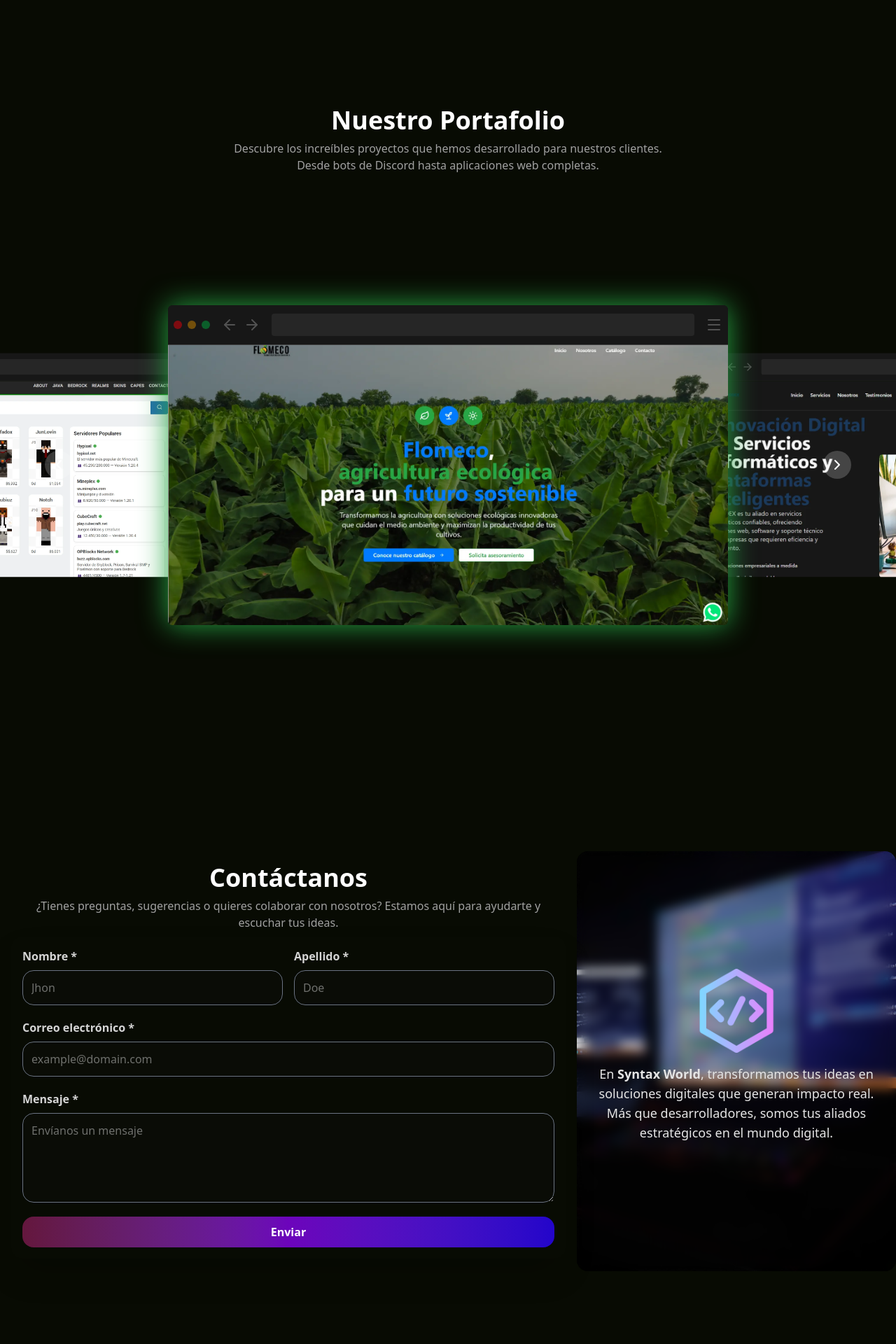
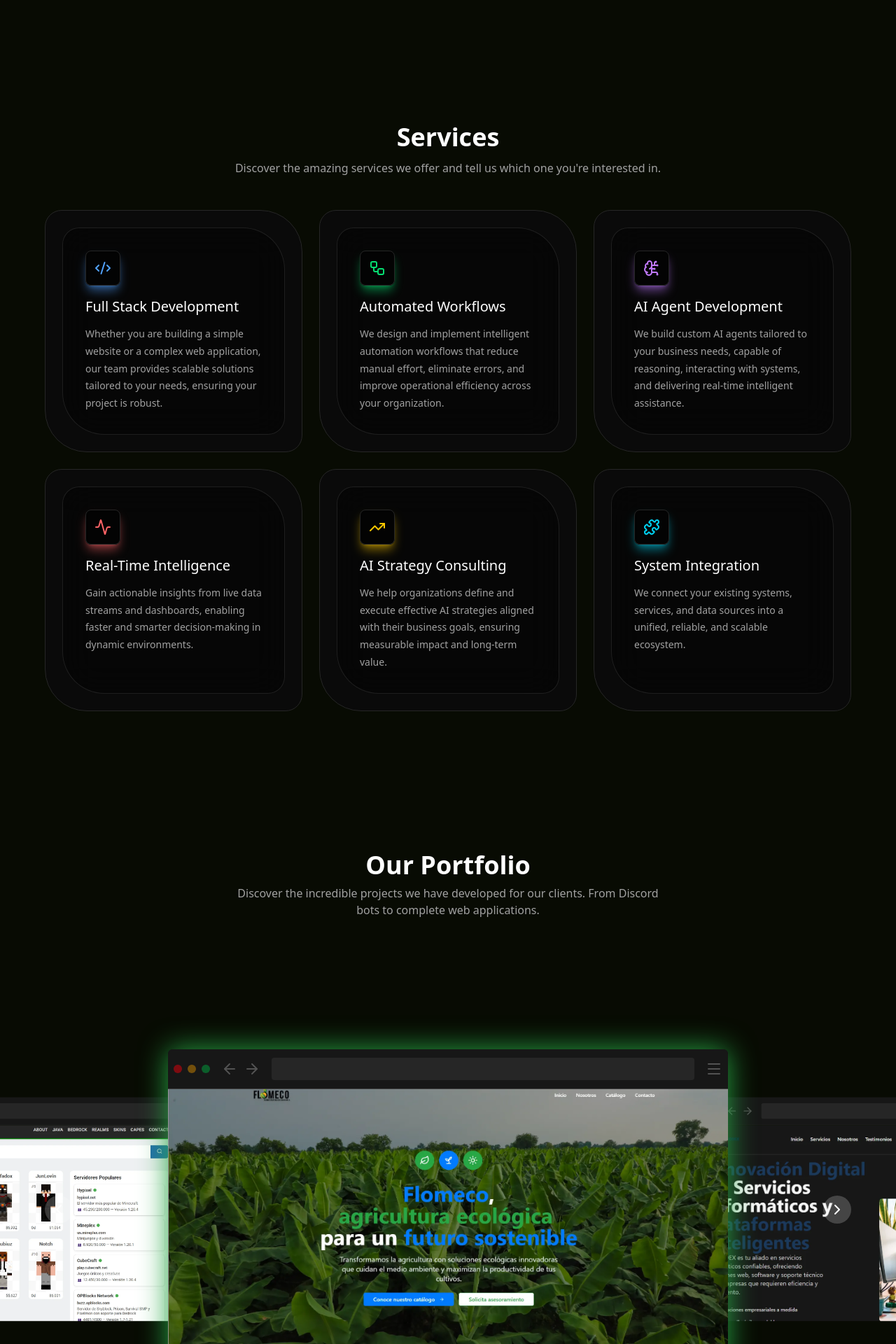
Before and after one commit to Anti-VibeCoders/syntax-landing, a Next.js app: page / in a window 1280 px wide. Shown: the part 800-2720 px from the top of the page at 70% size. Built offline with nearby package versions, Linux system fonts and the light colour scheme.

Commit message:
feat: Create service part and eliminate some of values.

```diff
--- a/src/app/globals.css
+++ b/src/app/globals.css
@@ -1,6 +1,6 @@
 @import "tailwindcss";
 
 ::selection {
-  background-color: #ffffff;
-  color: #000000;
+    background-color: #ffffff;
+    color: #000000;
 }
--- a/src/app/page.tsx
+++ b/src/app/page.tsx
@@ -3,6 +3,7 @@ import Header from "@/components/layout/header";
 import Hero from "@/components/sections/Hero";
 import Projects from "@/components/sections/Projects";
 import Contacts from "@/components/sections/Contacts";
+import Service from "@/components/sections/Services";
 
 export default function Home() {
   return (
@@ -10,8 +11,9 @@ export default function Home() {
       <main className="flex flex-col bg-[#080B03] gap-32">
         <Header />
         <Hero />
+        <Service />
         <Projects />
-        <Contacts/>
+        <Contacts />
         <Footer />
       </main>
     </>
--- a/src/components/sections/Contacts.tsx
+++ b/src/components/sections/Contacts.tsx
@@ -1,26 +1,28 @@
 export default function Contacts() {
   return (
     <>
-            <section className="relative w-full h-full flex flex-col md:flex-row items-center justify-around">
-
+      <section
+        id="contact-us"
+        className="relative w-full h-full flex flex-col md:flex-row items-center justify-around"
+      >
         <div className="flex flex-col gap-2 items-center justify-center">
           <div className="flex flex-col gap-2 items-center text-center justify-center w-full">
             <h2 className="font-semibold text-2xl md:text-4xl 2xl:text-5xl text-white">
-                            Contáctanos
+              Contact Us
             </h2>
             <span className="text-center w-[90%] text-neutral-400">
-                            ¿Tienes preguntas, sugerencias o quieres colaborar con nosotros? Estamos aquí para ayudarte y escuchar tus ideas.
+              Do you have questions, suggestions, or want to collaborate with
+              us? We are here to help you and listen to your ideas.
             </span>
           </div>
 
           <div className="flex flex-col md:flex-row w-full justify-between items-center gap-10 px-4">
             <div className="relative flex justify-center items-center w-full">
               <form className="flex flex-col gap-5 p-4 rounded-2xl shadow-2xl w-full z-10">
-
                 <div className="grid grid-cols-1 md:grid-cols-2 gap-4">
                   <div className="flex flex-col gap-2">
                     <label className="text-neutral-300 font-semibold">
-                                            Nombre *
+                      First Name *
                     </label>
                     <input
                       type="text"
@@ -31,7 +33,7 @@ export default function Contacts() {
 
                   <div className="flex flex-col gap-2">
                     <label className="text-neutral-300 font-semibold">
-                                            Apellido *
+                      Last Name *
                     </label>
                     <input
                       type="text"
@@ -43,7 +45,7 @@ export default function Contacts() {
 
                 <div className="flex flex-col gap-2">
                   <label className="text-neutral-300 font-semibold">
-                                        Correo electrónico *
+                    Email *
                   </label>
                   <input
                     type="email"
@@ -54,16 +56,16 @@ export default function Contacts() {
 
                 <div className="flex flex-col gap-2">
                   <label className="text-neutral-300 font-semibold">
-                                        Mensaje *
+                    Message *
                   </label>
                   <textarea
-                                        placeholder="Envíanos un mensaje"
+                    placeholder="Send us a message"
                     className="border rounded-2xl border-gray-500 text-neutral-300 p-3 h-32 focus:scale-101 focus:border-[#2a0464] focus:ring-2 outline-none focus:ring-[#2a0464] transition-all duration-300 bg-neutral-900/20"
                   />
                 </div>
 
                 <button className="bg-gradient-to-r from-[#64173d] via-[#6c04bb] to-[#2305ca] py-2.5 rounded-2xl font-semibold text-white cursor-pointer">
-                                    Enviar
+                  Send
                 </button>
               </form>
             </div>
@@ -74,7 +76,9 @@ export default function Contacts() {
           <div className="flex flex-col justify-center items-center z-10">
             <img src="/Logo-sintax.png" className="w-30" alt="" />
             <p className="text-center p-4 text-lg">
-                            En <b>Syntax World</b>, transformamos tus ideas en soluciones digitales que generan impacto real. Más que desarrolladores, somos tus aliados estratégicos en el mundo digital.
+              At <b>Syntax World</b>, we transform your ideas into digital
+              solutions that create real impact. More than developers, we are
+              your strategic allies in the digital world.
             </p>
           </div>
         </div>
--- a/src/components/sections/Hero.tsx
+++ b/src/components/sections/Hero.tsx
@@ -30,7 +30,7 @@ export default function () {
         ref={textHeroRef}
         className="font-semibold text-8xl max-2xl:text-7xl max-lg:text-6xl max-md:text-5xl max-sm:text-4xl text-white"
       >
-        Tus Ideas en Código
+        Your Ideas in Code
       </h1>
     </main>
   );
--- a/src/components/sections/Projects.tsx
+++ b/src/components/sections/Projects.tsx
@@ -1,13 +1,12 @@
 "use client";
 
-import { useEffect, useState, useRef } from "react";
+import { useEffect, useState } from "react";
 import { projects } from "@/data/projects";
-import { Github, SquareArrowOutUpRight, ChevronLeft, ChevronRight } from "lucide-react";
+import { ChevronLeft, ChevronRight } from "lucide-react";
 import WebFramework from "../ui/WebFramework";
 
 export default function Projects() {
   const [current, setCurrent] = useState(0);
-  const imgRef = useRef(null)
 
   const handleNextCurrent = () => {
     setCurrent((prev) => (prev < projects.length - 1 ? prev + 1 : 0));
@@ -23,12 +22,17 @@ export default function Projects() {
   }, []);
 
   return (
-    <section className="h-full text-white p-6 flex flex-col gap-4 2xl:gap-2 items-center overflow-hidden">
-
+    <section
+      id="projects"
+      className="h-full text-white p-6 flex flex-col gap-4 2xl:gap-2 items-center overflow-hidden"
+    >
       <div className="flex flex-col gap-2 items-center text-center justify-center h-auto w-full ">
-        <h2 className="font-semibold text-2xl md:text-4xl 2xl:text-5xl">Nuestro Portafolio</h2>
+        <h2 className="font-semibold text-2xl md:text-4xl 2xl:text-5xl">
+          Our Portfolio
+        </h2>
         <span className="text-center w-[90%] md:w-[50%] text-neutral-400">
-          Descubre los increíbles proyectos que hemos desarrollado para nuestros clientes. Desde bots de Discord hasta aplicaciones web completas.
+          Discover the incredible projects we have developed for our clients.
+          From Discord bots to complete web applications.{" "}
         </span>
       </div>
 
@@ -59,7 +63,7 @@ export default function Projects() {
               key={index}
               className={`absolute transition-all flex justify-center items-center duration-700 ease-[cubic-bezier(0.45,0,0.55,1)] ${transform}`}
             >
-              <WebFramework color={current === index? data.color: ""}>
+              <WebFramework color={current === index ? data.color : ""}>
                 <div className="xl:w-[800px] xl:h-[400px] 2xl:w-[1200px] 2xl:h-[600px] relative group overflow-hidden ">
                   <img
                     src={data.path}
@@ -67,26 +71,12 @@ export default function Projects() {
                   />
                   <div className="absolute opacity-0 group-hover:opacity-100 transition-all duration-400 top-0 flex flex-col gap-6 justify-center items-center w-full h-full bg-black/30 backdrop-blur-xs">
                     <div className="flex flex-col gap-2 items-center justify-center">
-                      <span className="font-semibold text-3xl">{data.name}</span>
-                      <span className="w-[60%] text-center text-sm text-neutral-300">{data.description}</span>
-                    </div>
-                    <div className="flex gap-2 w-full justify-center font-semibold text-xs md:text-md">
-                      <a
-                        href={data.prodLink}
-                        target="_blank"
-                        className="flex justify-center items-center gap-1 bg-gradient-to-r from-[#64173d] via-[#6c04bb] to-[#2305ca] py-2 px-4 rounded-2xl"
-                      >
-                        See project
-                        <SquareArrowOutUpRight size={18} />
-                      </a>
-                      <a
-                        href={data.githubLink}
-                        target="_blank"
-                        className="flex items-center justify-center gap-1 bg-black py-2 px-4 rounded-2xl"
-                      >
-                        See Github
-                        <Github size={18} />
-                      </a>
+                      <span className="font-semibold text-3xl">
+                        {data.name}
+                      </span>
+                      <span className="w-[60%] text-center text-xl text-neutral-300">
+                        {data.description}
+                      </span>
                     </div>
                   </div>
                 </div>
@@ -99,13 +89,13 @@ export default function Projects() {
           onClick={handlePrevCurrent}
           className="opacity-0 lg:opacity-100 absolute left-4 md:left-10 bg-white/20 hover:bg-white/40 transition-all p-2 rounded-full z-100 cursor-pointer"
         >
-          <ChevronLeft/>
+          <ChevronLeft />
         </button>
         <button
           onClick={handleNextCurrent}
           className="opacity-0 lg:opacity-100 absolute right-4 md:right-10 bg-white/20 hover:bg-white/40 transition-all p-2 rounded-full z-100 cursor-pointer"
         >
-          <ChevronRight/>
+          <ChevronRight />
         </button>
       </div>
     </section>
--- /dev/null
+++ b/src/components/sections/Services.tsx
@@ -0,0 +1,46 @@
+import { services } from "@/data/services";
+
+export default function Service() {
+  return (
+    <section
+      id="services"
+      className="text-center text-white px-4 py-8 md:py-12"
+    >
+      <h2 className="font-semibold text-2xl md:text-4xl 2xl:text-5xl">
+        Services
+      </h2>
+      <span className="inline-block mt-3 mb-8 md:mb-12 text-center text-sm md:text-base w-[90%] md:w-[50%] text-neutral-400">
+        Discover the amazing services we offer and tell us which one you're
+        interested in.
+      </span>
+
+      <div className="grid grid-cols-1 md:grid-cols-2 lg:grid-cols-3 gap-6 max-w-6xl mx-auto">
+        {services.map((service, index) => (
+          <div
+            key={index}
+            className="group relative flex justify-center bg-[#0A0A0A] rounded-3xl rounded-tr-[60px] rounded-bl-[60px] border border-neutral-800 p-6 hover:border-neutral-700 transition-all duration-300 hover:bg-neutral-900/30 hover:translate-y-[-4px] "
+          >
+            <div
+              className={`relative bg-black/40 rounded-3xl rounded-tr-[60px] rounded-bl-[60px] backdrop-blur-xl border border-white/10 p-8 transition-all duration-500 group-hover:border-white/20 group-hover:scale-[1.02] overflow-hidden`}
+            >
+              <div
+                className={`mb-4 p-3 rounded-lg bg-black/50 border border-neutral-800 w-fit ${service.color} ${service.shadow} shadow-lg group-hover:shadow-xl transition-shadow`}
+              >
+                {service.icon}
+              </div>
+              <div className="text-left">
+                <h3 className="text-lg md:text-xl font-medium text-white mb-3">
+                  {service.title}
+                </h3>
+
+                <span className="text-sm text-neutral-400 leading-relaxed">
+                  {service.description}
+                </span>
+              </div>
+            </div>
+          </div>
+        ))}
+      </div>
+    </section>
+  );
+}
--- a/src/data/projects.ts
+++ b/src/data/projects.ts
@@ -1,26 +1,22 @@
 export const projects = [
   {
-        name: 'Flomeco',
-        description: 'Página web de una empresa vendedora de productos y servicios agrícolas ecológicos de alta calidad.',
-        path: '/screenshots/flomeco-screenshot.webp',
-        githubLink: 'https://github.com/JunLovin/floco',
-        prodLink: 'https://v0-flomeco-website-design.vercel.app/',
-        color: '#28A745'
+    name: "Flomeco",
+    description:
+      "A website for a company selling high-quality organic agricultural products and services.",
+    path: "/screenshots/flomeco-screenshot.webp",
+    color: "#28A745",
   },
   {
-        name: 'Oficodex',
-        description: 'Una página web de una empresa de servicio informático que brinda soluciones a las empresas y programación de servomotores.',
-        path: '/screenshots/oficodex-screenshot.webp',
-        githubLink: 'https://github.com/Anti-VibeCoders',
-        prodLink: 'https://oficodex.com/',
-        color: '#1e3a5f'
+    name: "Oficodex",
+    description:
+      "A website for an IT services company that provides business solutions and servomotor programming.",
+    path: "/screenshots/oficodex-screenshot.webp",
+    color: "#1e3a5f",
   },
   {
-        name: 'MineAvatar',
-        description: 'Una página web para buscar y descargar skin modelada en 3D.',
-        path: '/screenshots/mineavatar-screenshot.webp',
-        githubLink: 'https://github.com/Anti-VibeCoders',
-        prodLink: 'https://mineavatar.com/index.php',
-        color: "#FFFFFF"
+    name: "MineAvatar",
+    description: "A website to search for and download 3D modeled skins.",
+    path: "/screenshots/mineavatar-screenshot.webp",
+    color: "#FFFFFF",
   },
-]
+];
--- /dev/null
+++ b/src/data/services.tsx
@@ -0,0 +1,60 @@
+// This is an example data, this will change in the future
+import {
+  Code2,
+  Workflow,
+  BrainCircuit,
+  Activity,
+  TrendingUp,
+  Puzzle,
+} from "lucide-react";
+
+export const services = [
+  {
+    title: "Full Stack Development",
+    description:
+      "Whether you are building a simple website or a complex web application, our team provides scalable solutions tailored to your needs, ensuring your project is robust.",
+    icon: <Code2 className="w-6 h-6" />,
+    color: "text-blue-400",
+    shadow: "shadow-blue-400/50",
+  },
+  {
+    title: "Automated Workflows",
+    description:
+      "We design and implement intelligent automation workflows that reduce manual effort, eliminate errors, and improve operational efficiency across your organization.",
+    icon: <Workflow className="w-6 h-6" />,
+    color: "text-green-400",
+    shadow: "shadow-green-400/50",
+  },
+  {
+    title: "AI Agent Development",
+    description:
+      "We build custom AI agents tailored to your business needs, capable of reasoning, interacting with systems, and delivering real-time intelligent assistance.",
+    icon: <BrainCircuit className="w-6 h-6" />,
+    color: "text-purple-400",
+    shadow: "shadow-purple-400/50",
+  },
+  {
+    title: "Real-Time Intelligence",
+    description:
+      "Gain actionable insights from live data streams and dashboards, enabling faster and smarter decision-making in dynamic environments.",
+    icon: <Activity className="w-6 h-6" />,
+    color: "text-red-400",
+    shadow: "shadow-red-400/50",
+  },
+  {
+    title: "AI Strategy Consulting",
+    description:
+      "We help organizations define and execute effective AI strategies aligned with their business goals, ensuring measurable impact and long-term value.",
+    icon: <TrendingUp className="w-6 h-6" />,
+    color: "text-yellow-400",
+    shadow: "shadow-yellow-400/50",
+  },
+  {
+    title: "System Integration",
+    description:
+      "We connect your existing systems, services, and data sources into a unified, reliable, and scalable ecosystem.",
+    icon: <Puzzle className="w-6 h-6" />,
+    color: "text-cyan-400",
+    shadow: "shadow-cyan-400/50",
+  },
+];
```
Also changed, not shown: src/components/layout/Footer.tsx (+0 -54 lines), src/components/layout/header.tsx (+8 -5 lines). Lines whose indentation alone changed are shown as unchanged.
